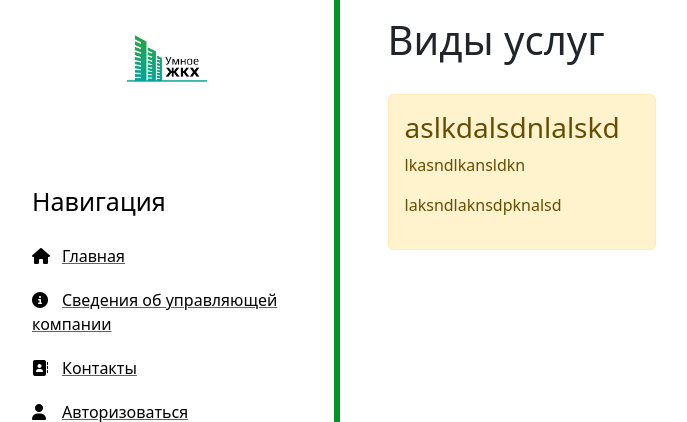
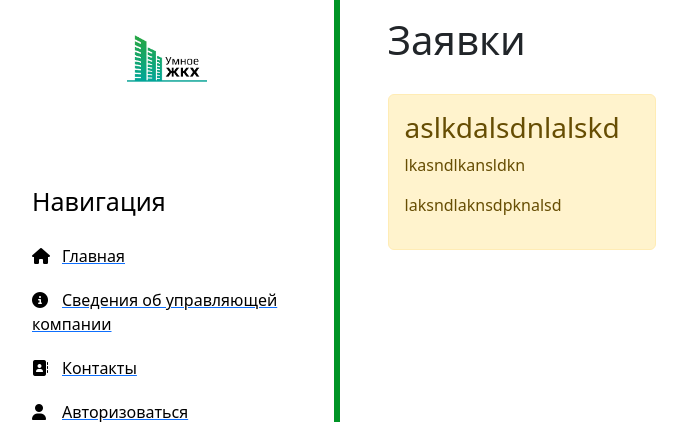
Before and after one commit to daniilkolasnikov1/jkh, a Django app: page /vidyrabot/ in a window 1280 px wide. Shown: the top 422 px of the page, without its empty margins (0-687 px from the left). Run offline with Django 4.2, Linux system fonts and the light colour scheme; data comes from the database, SQL or seed files in the repository.

Commit message:
change title

```diff
--- a/vidyrabot/templates/vidyrabot/vidyrabot_home.html
+++ b/vidyrabot/templates/vidyrabot/vidyrabot_home.html
@@ -4,7 +4,7 @@
 
 {% block content %}
     <div class="vydrabot-wrapper">
-        <h1>Виды услуг</h1>
+        <h1>Заявки</h1>
         <div class="vydrabot">
 
             {% for el in vidyrabot %}
```
